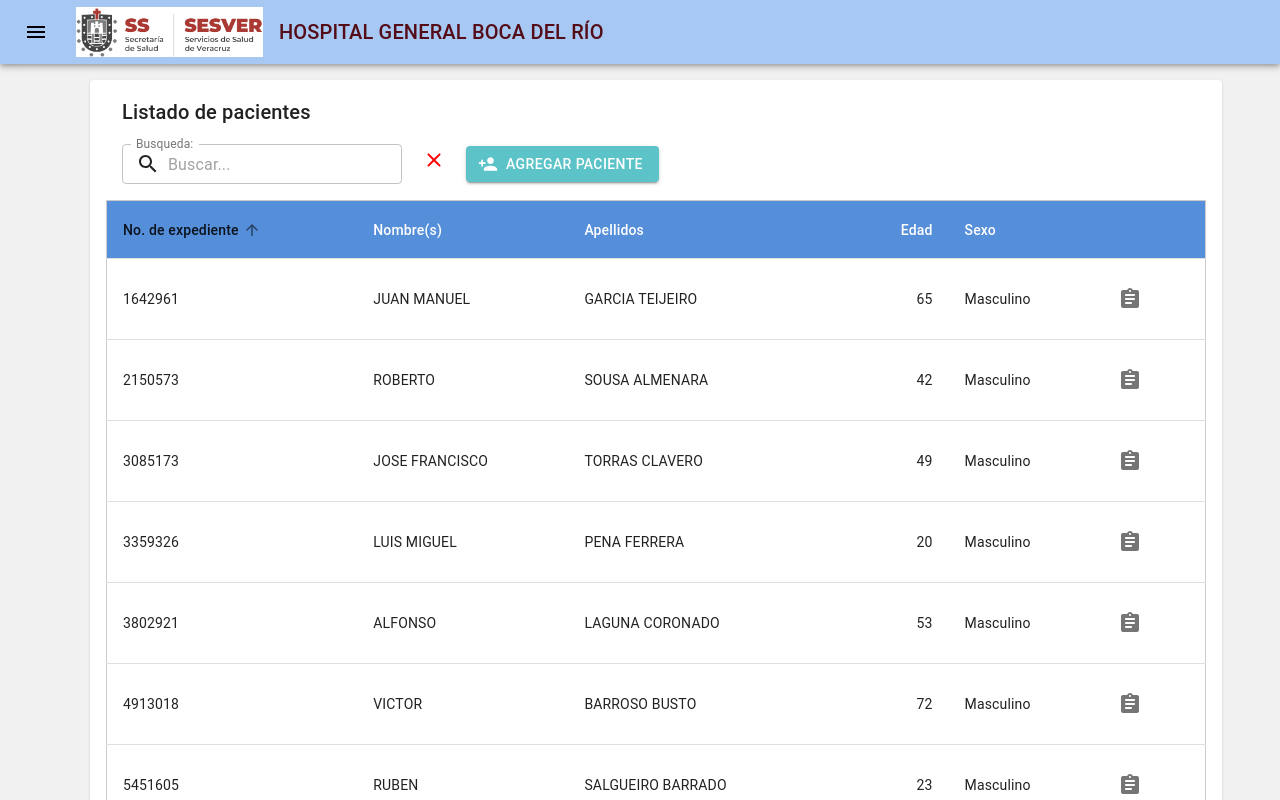
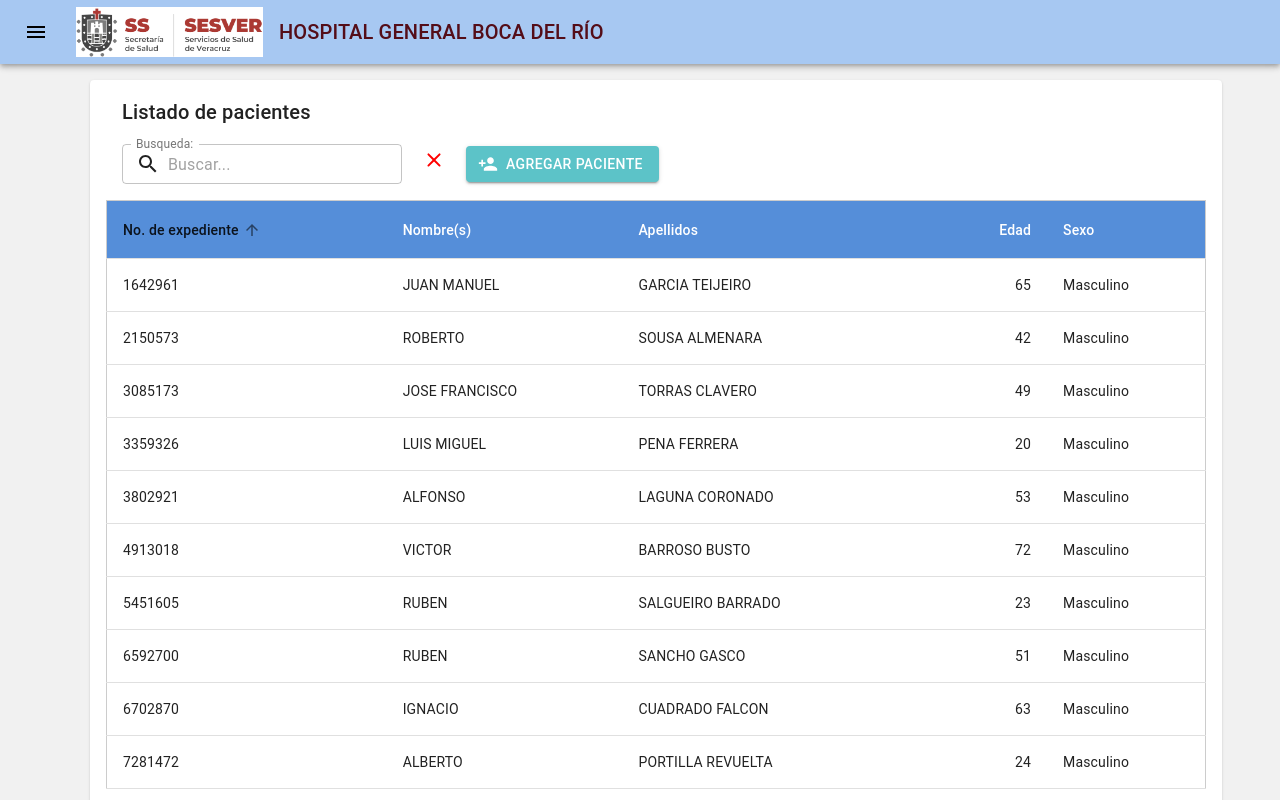
Before and after one commit to zuleluis/hospital-general-frontend, a React (Create React App) app in the folder hospital-general/: page /pacientes in a window 1280 px wide. Shown: the top 800 px of the page. Built offline with nearby package versions, Linux system fonts and the light colour scheme.

Commit message:
Link en tabla y detalles esteticos

```diff
--- a/hospital-general/src/views/EncabezadoTabla.js
+++ b/hospital-general/src/views/EncabezadoTabla.js
@@ -49,9 +49,6 @@ export default function EnhancedTableHead(props) {
               </TableSortLabel>
             </TableCell2>
           ))}
-            <TableCell>
-            </TableCell>
-
         </TableRow>
       </TableHead2>
     );
--- a/hospital-general/src/views/pacientes/paginas/encuestaSeguimiento.js/FirstStep.js
+++ b/hospital-general/src/views/pacientes/paginas/encuestaSeguimiento.js/FirstStep.js
@@ -2,7 +2,8 @@ import React from 'react';
 import clsx from 'clsx';
 import {
   TextField,
-  Button
+  Button,
+  Fade
 } from '@material-ui/core';
 import useStyles from '../historiaClinica/formularioStyles';
 import SaveOutlined from '@material-ui/icons/SaveOutlined';
@@ -12,6 +13,7 @@ export default function PasoUno(props) {
 
   return (
     <div>
+      <Fade in >
       <form method="Post">
         <div className={style.justify}>
           <TextField className={clsx(style.input, style.input60)} variant="outlined" required
@@ -49,6 +51,7 @@ export default function PasoUno(props) {
         </div>
 
       </form>
+      </Fade>
     </div>
   );
 }
--- a/hospital-general/src/views/pacientes/paginas/encuestaSeguimiento.js/FourthStep.js
+++ b/hospital-general/src/views/pacientes/paginas/encuestaSeguimiento.js/FourthStep.js
@@ -2,7 +2,8 @@ import React from 'react';
 import { makeStyles } from '@material-ui/core/styles';
 import {
   Button,
-  Typography
+  Typography,
+  Fade
 } from '@material-ui/core';
 import GetApp from '@material-ui/icons/GetApp';
 
@@ -33,7 +34,9 @@ export default function PasoCuatro() {
   const styles = useStyles();
 
   return (
+    <Fade in>
     <div>
+
       <Typography variant="h6" align="center" className={styles.text}>
         ¡Encuesta finalizada con éxito!
       </Typography>
@@ -44,10 +47,11 @@ export default function PasoCuatro() {
       </div>
 
       <div className={styles.buttonContent}>
-          <Button variant="contained" color="secondary" size="large">
-            Descargar
-          </Button>
-        </div>
+        <Button variant="contained" color="secondary" size="large">
+          Descargar
+        </Button>
+      </div>
     </div>
+    </Fade>
   );
 }
--- a/hospital-general/src/views/pacientes/paginas/encuestaSeguimiento.js/SecondStep.js
+++ b/hospital-general/src/views/pacientes/paginas/encuestaSeguimiento.js/SecondStep.js
@@ -7,7 +7,8 @@ import {
   FormControlLabel,
   FormControl,
   FormLabel,
-  RadioGroup
+  RadioGroup,
+  Fade
 } from '@material-ui/core';
 import useStyles from '../historiaClinica/formularioStyles';
 import SaveOutlined from '@material-ui/icons/SaveOutlined';
@@ -21,6 +22,7 @@ export default function PasoDos(props) {
 
   return (
     <div>
+      <Fade in>
       <form>
         <div className={style.justify}>
           <TextField label="¿Como se informó de la Vasectomía Sin Bisturí?"
@@ -94,6 +96,7 @@ export default function PasoDos(props) {
         </div>
 
       </form>
+      </Fade>
     </div>
   );
 }
--- a/hospital-general/src/views/pacientes/paginas/encuestaSeguimiento.js/ThirdStep.js
+++ b/hospital-general/src/views/pacientes/paginas/encuestaSeguimiento.js/ThirdStep.js
@@ -7,7 +7,8 @@ import {
   FormControlLabel,
   Radio,
   FormControl,
-  FormLabel
+  FormLabel,
+  Fade
 } from '@material-ui/core';
 import useStyles from '../historiaClinica/formularioStyles';
 import SaveOutlined from '@material-ui/icons/SaveOutlined';
@@ -21,6 +22,7 @@ export default function PasoTres(props) {
 
   return (
     <div>
+      <Fade in>
       <form>
         <div className={style.justify}>
 
@@ -101,6 +103,7 @@ export default function PasoTres(props) {
         </div>
 
       </form>
+      </Fade>
     </div>
   );
 }
--- a/hospital-general/src/views/pacientes/paginas/encuestaSeguimiento.js/encuesta.js
+++ b/hospital-general/src/views/pacientes/paginas/encuestaSeguimiento.js/encuesta.js
@@ -78,7 +78,7 @@ export default function EncuestaLinearStepper() {
         ))}
       </Stepper>
       <div>
-        { activeStep === 0 && <PasoUno handleComplete={handleComplete}/> }
+        { activeStep === 0 && <PasoUno handleComplete={handleComplete}/>}
         { activeStep === 1 && <PasoDos handleComplete={handleComplete}/> }
         { activeStep === 2 && <PasoTres handleComplete={handleComplete}/> }
         { allStepsCompleted() && activeStep === 3 && <PasoCuatro/> }
--- a/hospital-general/src/views/pacientes/paginas/listadoPacientes.js
+++ b/hospital-general/src/views/pacientes/paginas/listadoPacientes.js
@@ -8,13 +8,11 @@ import {
   TablePagination,
   TableRow,
   Paper,
-  IconButton,
 } from '@material-ui/core';
 import { Link } from "react-router-dom";
 import EnhancedTableHead from '../../EncabezadoTabla';
 import funcTable from '../../funcionesTabla';
 import EnhancedTableToolbar from './listadoPacientesEncabezado';
-import AssignmentRoundedIcon from '@material-ui/icons/AssignmentRounded';
 
 function createData(noexpediente, nombre, apellido, edad, sexo) {
   return { noexpediente, nombre, apellido, edad, sexo };
@@ -69,6 +67,9 @@ const useStyles = makeStyles((theme) => ({
     top: 20,
     width: 1,
   },
+  row: {
+    textDecoration: "none"
+  }
 }));
 
 export default function ListadoPacientes() {
@@ -143,10 +144,10 @@ export default function ListadoPacientes() {
 
                   return (
                     <TableRow
-                      hover
-                      role="checkbox"
-                      tabIndex={-1}
+                      hover tabIndex={-1}
                       key={row.noexpediente}
+                      className={classes.row}
+                      component={Link} to="pacientes/idpaciente"
                     >
                         <TableCell component="th" id={labelId} scope="row">
                           {row.noexpediente}
@@ -155,13 +156,6 @@ export default function ListadoPacientes() {
                         <TableCell >{row.apellido}</TableCell>
                         <TableCell align="right">{row.edad}</TableCell>
                         <TableCell >{row.sexo}</TableCell>
-                        <TableCell>
-                          <Link to="pacientes/idpaciente">
-                            <IconButton aria-label="informacion">
-                              <AssignmentRoundedIcon />
-                            </IconButton>
-                          </Link>
-                          </TableCell>
                     </TableRow>
                   );
                 })}
```
